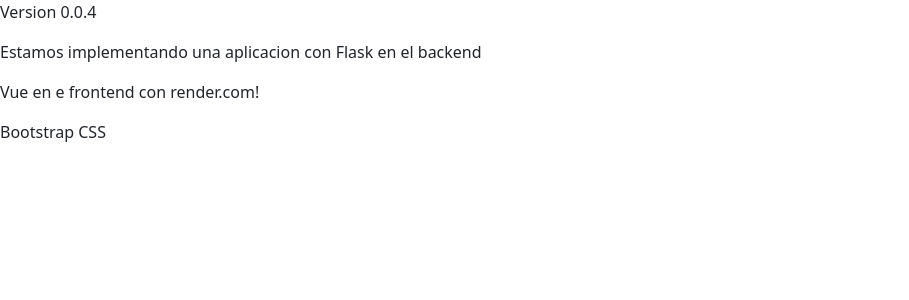
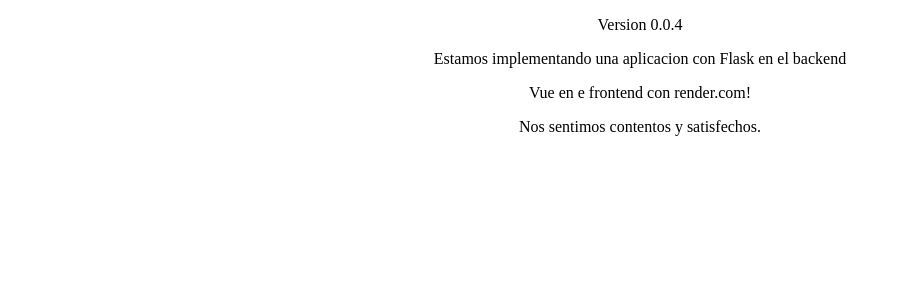
Before and after one commit to yuniorvargas1966/flaskhola, a Flask app: page / in a window 1280 px wide. Shown: the top 300 px of the page, without its empty margins (0-909 px from the left). Run offline with Flask 3, Linux system fonts and the light colour scheme; some libraries are stand-ins or nearby versions.

Commit message:
6 Commit

```diff
--- a/requirements.txt
+++ b/requirements.txt
@@ -1,2 +1,3 @@
 Flask
 Gunicorn
+pip
--- a/static/js/index.js
+++ b/static/js/index.js
@@ -1,6 +1,6 @@
 const app = Vue.createApp({})
  app.component('component-a', {
-     template: `<p>Version 0.0.4</p><p>Estamos implementando una aplicacion con Flask en el backend </p><p>Vue en e frontend con render.com!</p><p>Bootstrap CSS
+     template: `<p>Version 0.0.4</p><p>Estamos implementando una aplicacion con Flask en el backend </p><p>Vue en e frontend con render.com!</p><p>Nos sentimos contentos y satisfechos.
 </p>`,
 })
 app.mount('#app')
--- a/templates/index.html
+++ b/templates/index.html
@@ -6,7 +6,6 @@
     <title>Flask Hola</title>
     <script src="https://unpkg.com/vue@3.2.47/dist/vue.global.prod.js"></script>
     <link rel="stylesheet" href="static/css/styles.css">
-    <link href="https://cdn.jsdelivr.net/npm/bootstrap@5.3.2/dist/css/bootstrap.min.css" rel="stylesheet" integrity="sha384-T3c6CoIi6uLrA9TneNEoa7RxnatzjcDSCmG1MXxSR1GAsXEV/Dwwykc2MPK8M2HN" crossorigin="anonymous">
 </head>
 <body>
     <div id="app">
```
